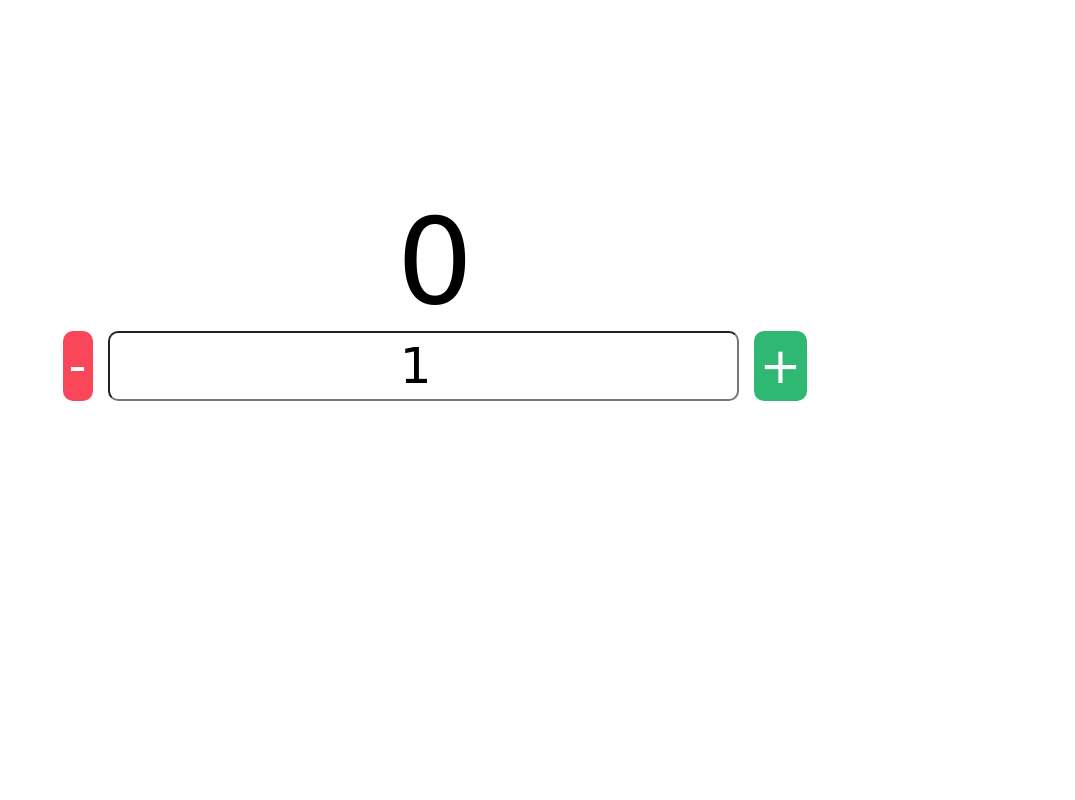
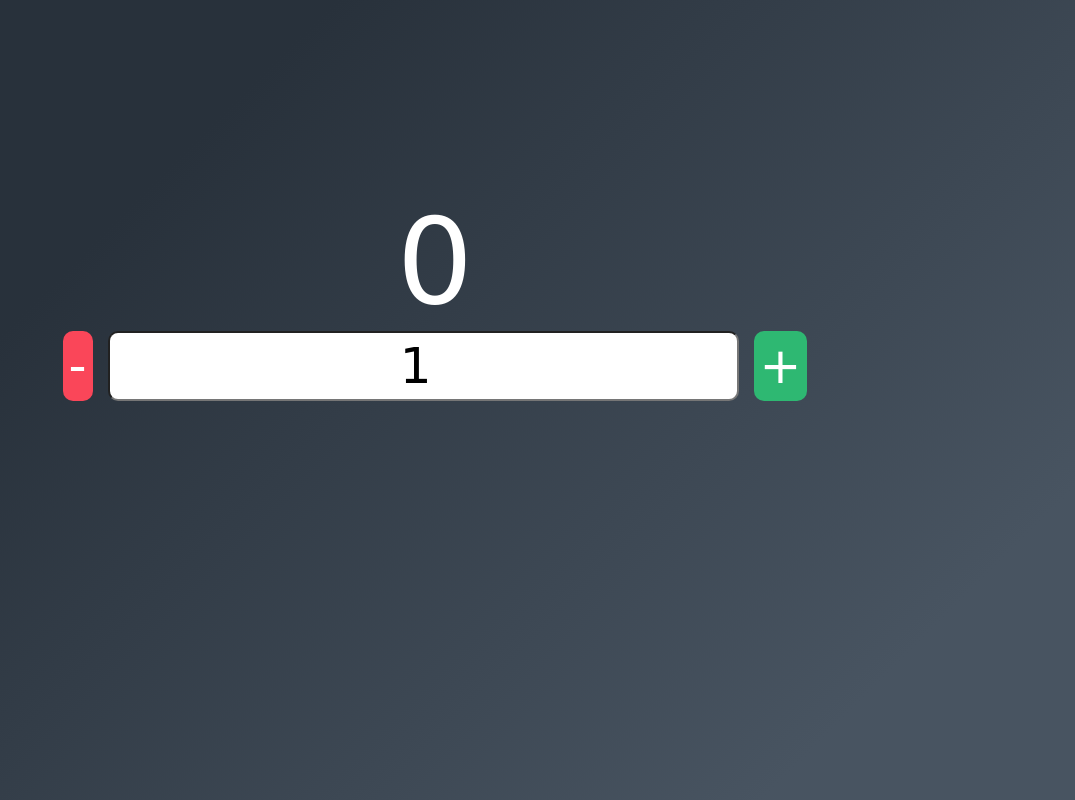
Before and after one commit to ruvvet/P1-assessment, a plain HTML site: page index.html in a window 1280 px wide. Shown: the whole page, without its empty margins (205-1280 px from the left). Drawn offline with Linux system fonts and the light colour scheme; a web font is replaced by a local one.

Commit message:
minor styling updates

```diff
--- a/css/main.css
+++ b/css/main.css
@@ -1,9 +1,18 @@
 @import url('https://fonts.googleapis.com/css2?family=Big+Shoulders+Inline+Text&display=swap');
+
+html {
+  height: 100%;
+}
 
 body {
   margin: 0 auto;
   width: 50%;
   font-family: 'Big Shoulders Inline Text', cursive;
+  color: white;
+
+  background-color: #485461;
+  background: linear-gradient(315deg, #485461 15%, #28313b 74%);
+  background-size: cover;
 }
 .container {
   display: flex;
@@ -57,4 +66,5 @@ button {
     0 17px 50px 0 rgba(0, 0, 0, 0.19);
   background-color: white;
   color: #524f4f;
+
 }
--- a/js/main.js
+++ b/js/main.js
@@ -30,7 +30,7 @@ function calculate() {
       document.getElementById('output').style.color = '#FA4659';
       document.getElementById('output').textContent = `${output}`;
     } else {
-      document.getElementById('output').style.color = '#524f4f';
+      document.getElementById('output').style.color = '#FFFFFF';
       document.getElementById('output').textContent = `${output}`;
     }
   }
```
